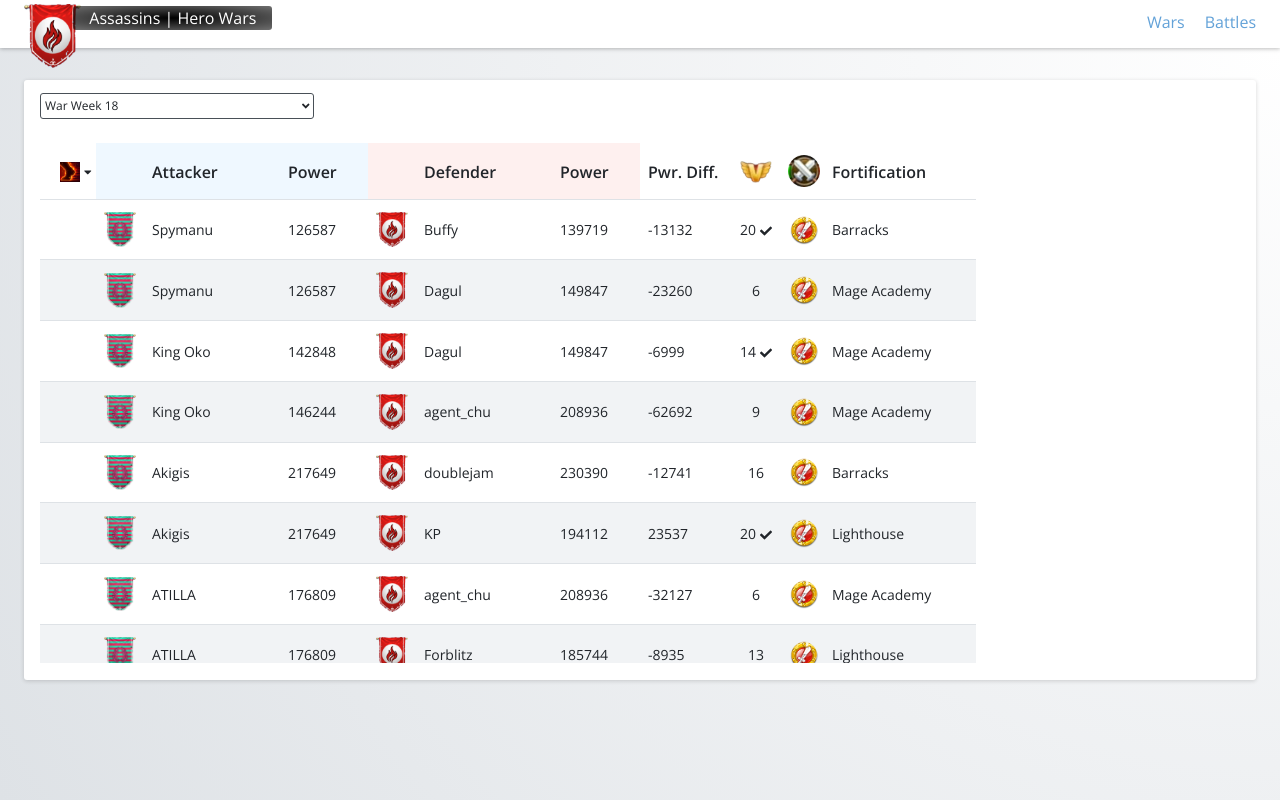
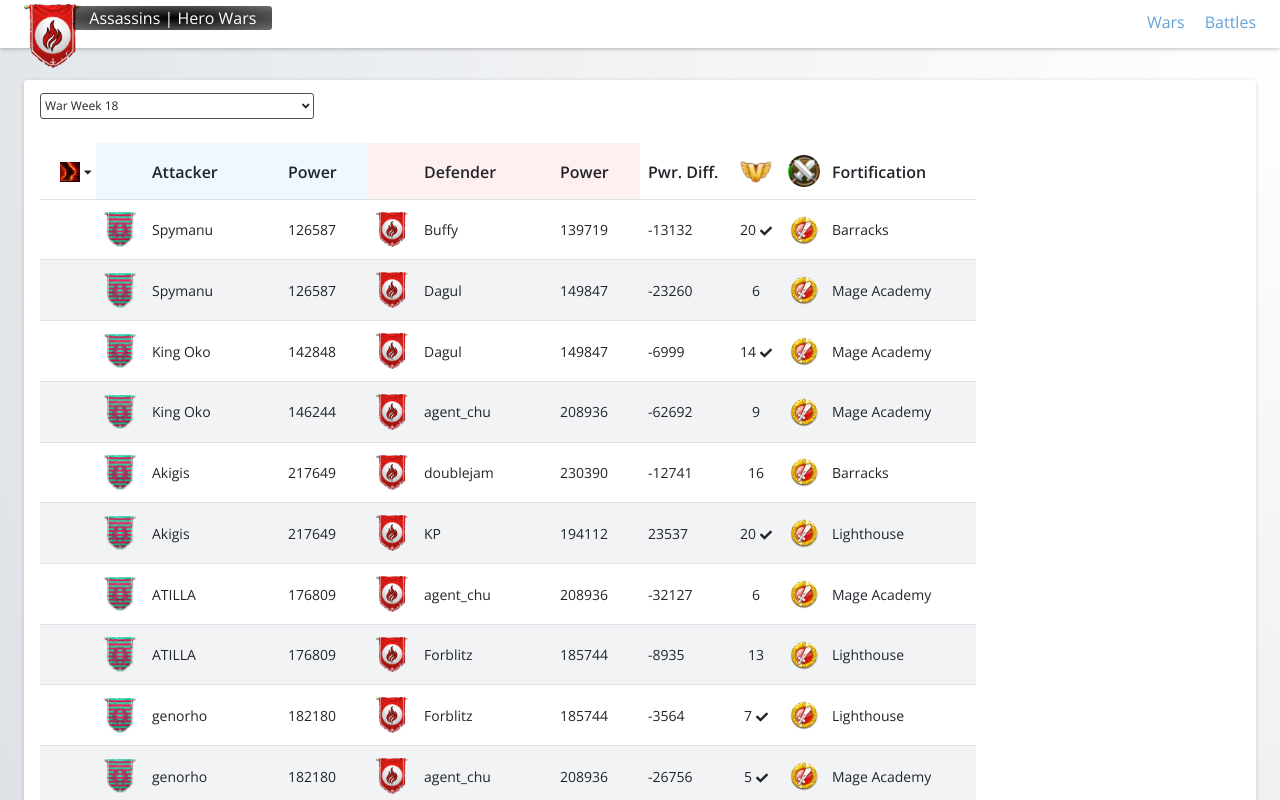
Before and after one commit to lrcrews/HeroWars, a React (Create React App) app: page /battles in a window 1280 px wide. Built offline with nearby package versions, Linux system fonts and the light colour scheme.

Commit message:
allow table height to fill screen

```diff
--- a/src/guild-wars/GuildWars.scss
+++ b/src/guild-wars/GuildWars.scss
@@ -2,6 +2,10 @@
 
 #guild-wars-page {
   .latest-war {
+    &.tile {
+      margin-bottom: 0;
+    }
+
     .battles-table-toggle {
       border-bottom: 1px solid $grey-4;
       border-top: 1px solid $grey-4;
--- a/src/guild-wars/WarBattles.scss
+++ b/src/guild-wars/WarBattles.scss
@@ -1,7 +1,4 @@
 @import '../sass-mixins/mixins.scss';
 
 #guild-war-battles-page {
-  .war-battles {
-    height: 35rem;
-  }
 }
--- a/src/guild-wars/presentation-components/BattlesTable.scss
+++ b/src/guild-wars/presentation-components/BattlesTable.scss
@@ -7,7 +7,7 @@
     border-collapse: separate;
     border-spacing: 0;
     display: block;
-    height: 32.5rem;
+    height: calc(100vh - 7rem);
     overflow-y: scroll;
     table-layout: fixed;
     width: 100%;
```
